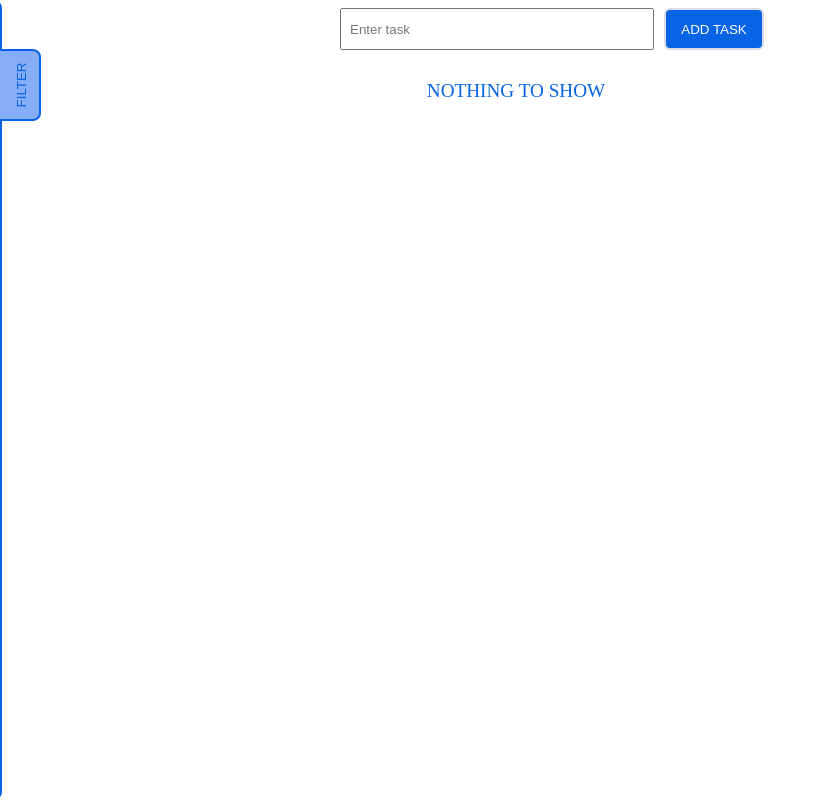
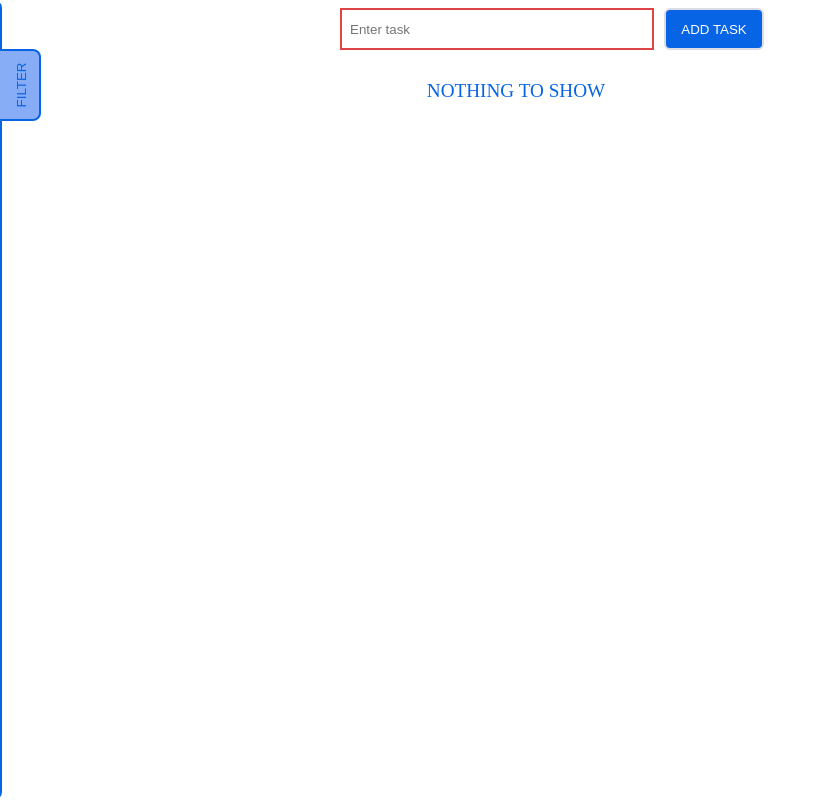
Before and after one commit to maksimLyshchik/test-task, a React (Create React App) app: page / in a window 1280 px wide. Shown: the whole page, without its empty margins (0-827 px from the left). Built offline with nearby package versions, Linux system fonts and the light colour scheme.

Commit message:
добавление validation

```diff
--- a/src/common/modules/Input/Input.js
+++ b/src/common/modules/Input/Input.js
@@ -6,6 +6,10 @@ const StyledInput = styled.input`
   min-width: 300px;
 
   padding-left: 8px;
+
+  &:required:invalid {
+    border: 2px solid ${RootColors['redDelete']};
+  }
 
   &:disabled {
     background-color: ${RootColors['grayDisable']};
--- a/src/components/AddTask/AddTask.jsx
+++ b/src/components/AddTask/AddTask.jsx
@@ -18,6 +18,13 @@ export const AddTask = () => {
   const [task, setTask] = useState();
 
   const handleSubmitTask = useCallback(() => {
+    const validationMessage = document.getElementById('addTaskInput').validationMessage;
+
+    if (validationMessage) {
+      alert(validationMessage)
+      return;
+    }
+
     const id = getId();
     dispatch(addTask({ value: task, id, timeCreation: Date.now(), status: TODO, timeChange: Date.now() }));
     dispatch(setSelectTask({ [id]: false }));
@@ -30,7 +37,11 @@ export const AddTask = () => {
 
   return (
     <StyledWrapperAddTask>
-      <Input onChange={handleChangeValue} placeholder='Enter task' />
+      <Input
+        onChange={handleChangeValue}
+        placeholder='Enter task'
+        id='addTaskInput'
+        required />
       <Button onClick={handleSubmitTask}>
         Add task
       </Button>
```
